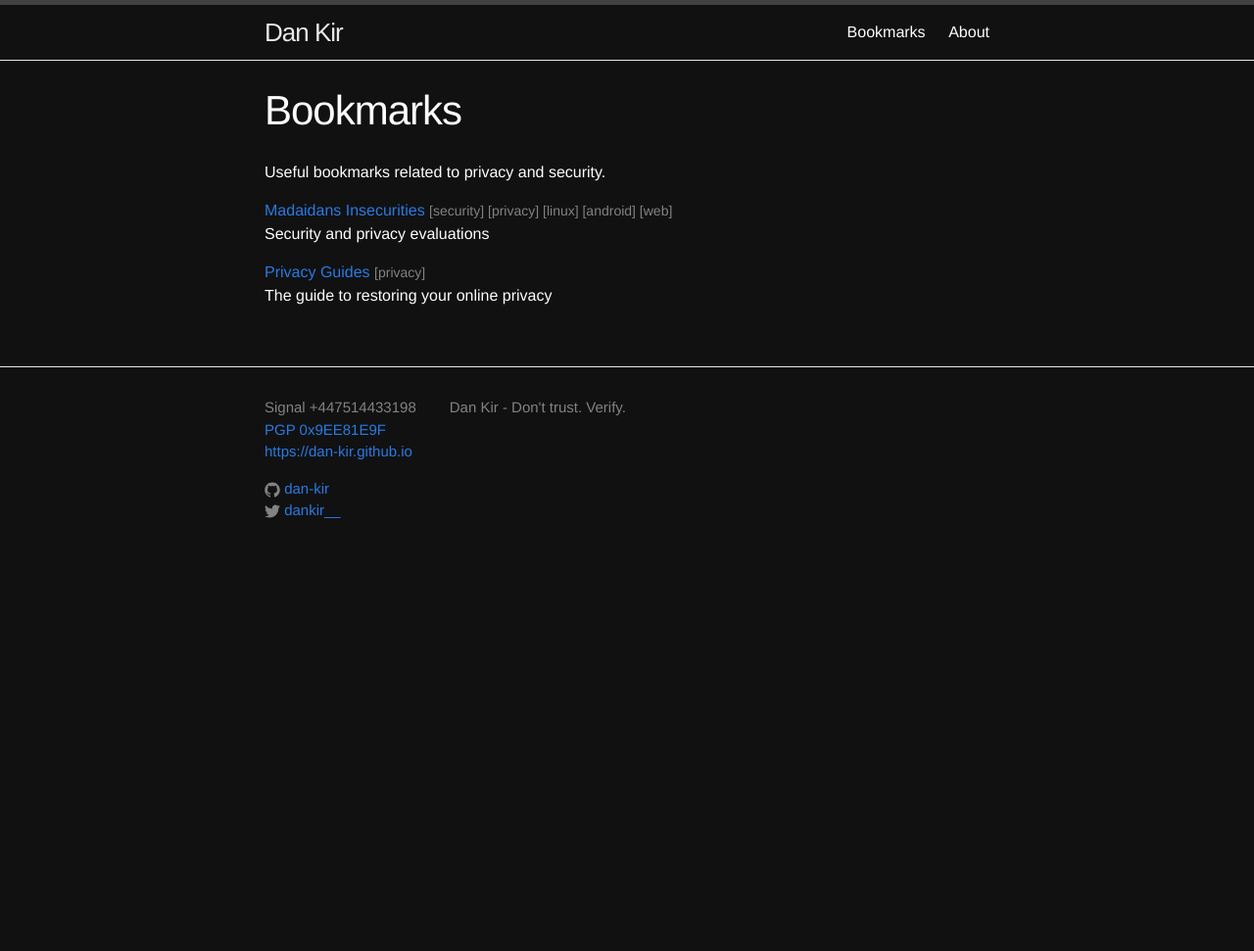
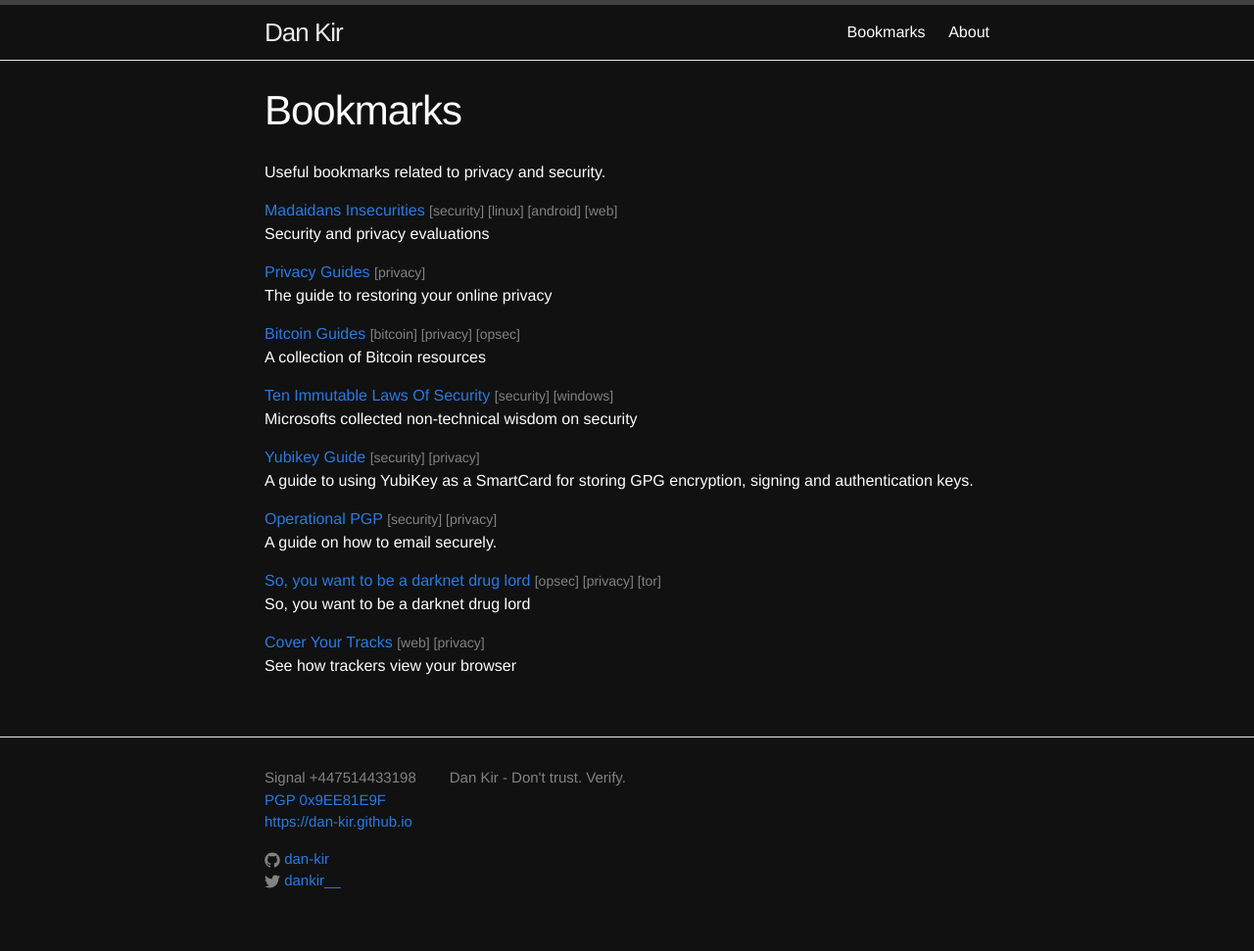
Before and after one commit to dan-kir/dan-kir.github.io, a Jekyll site: the page built from bookmarks.html, in a window 1280 px wide. Shown: the whole page at 98% size. Built offline with Jekyll 4.4.1, drawn with Linux system fonts in a browser that asks for light colours; nearby versions of some CDN libraries; before the commit the page ends 900 px from its top, so only the background shows below that.

Commit message:
bookmarks update

```diff
--- a/_data/bookmarks.yaml
+++ b/_data/bookmarks.yaml
@@ -1,9 +1,39 @@
 - title:  Madaidans Insecurities
   desc:   "Security and privacy evaluations"
   href:   https://madaidans-insecurities.github.io/
-  tags:   [security, privacy, linux, android, web]
+  tags:   [security, linux, android, web]
 
 - title:  Privacy Guides
   desc:   "The guide to restoring your online privacy"
   href:   https://www.privacyguides.org/
   tags:   [privacy]
+
+- title:  Bitcoin Guides
+  desc:   "A collection of Bitcoin resources"
+  href:   https://bitcoiner.guide/
+  tags:   [bitcoin, privacy, opsec]
+
+- title:  Ten Immutable Laws Of Security
+  desc:   "Microsofts collected non-technical wisdom on security"
+  href:   https://docs.microsoft.com/en-us/archive/blogs/rhalbheer/ten-immutable-laws-of-security-version-2-0
+  tags:   [security, windows]
+
+- title:  Yubikey Guide
+  desc:   "A guide to using YubiKey as a SmartCard for storing GPG encryption, signing and authentication keys."
+  href:   https://github.com/drduh/YubiKey-Guide
+  tags:   [security, privacy]
+
+- title:  Operational PGP
+  desc:   "A guide on how to email securely."
+  href:   https://gist.github.com/grugq/03167bed45e774551155
+  tags:   [security, privacy]
+
+- title:  So, you want to be a darknet drug lord
+  desc:   "So, you want to be a darknet drug lord"
+  href:   https://pastebin.com/GrV3uYh5
+  tags:   [opsec, privacy, tor]
+
+- title:  Cover Your Tracks
+  desc:   "See how trackers view your browser"
+  href:   https://coveryourtracks.eff.org/
+  tags:   [web, privacy]
```
Also changed, not shown: _posts/2022/2022-05-26-7-Deadly-OPSEC-Fuckups.md (+2 -1 lines).
